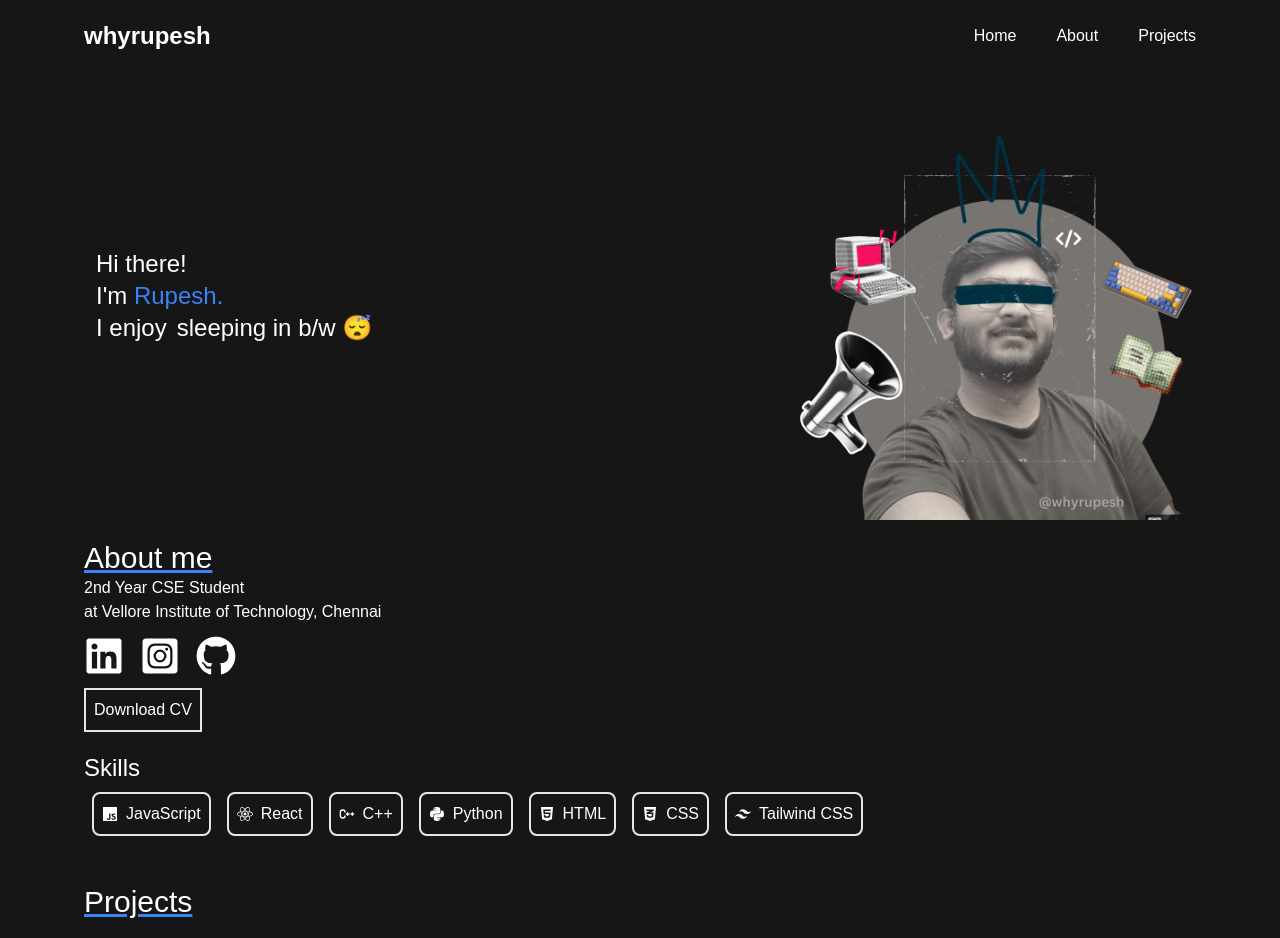
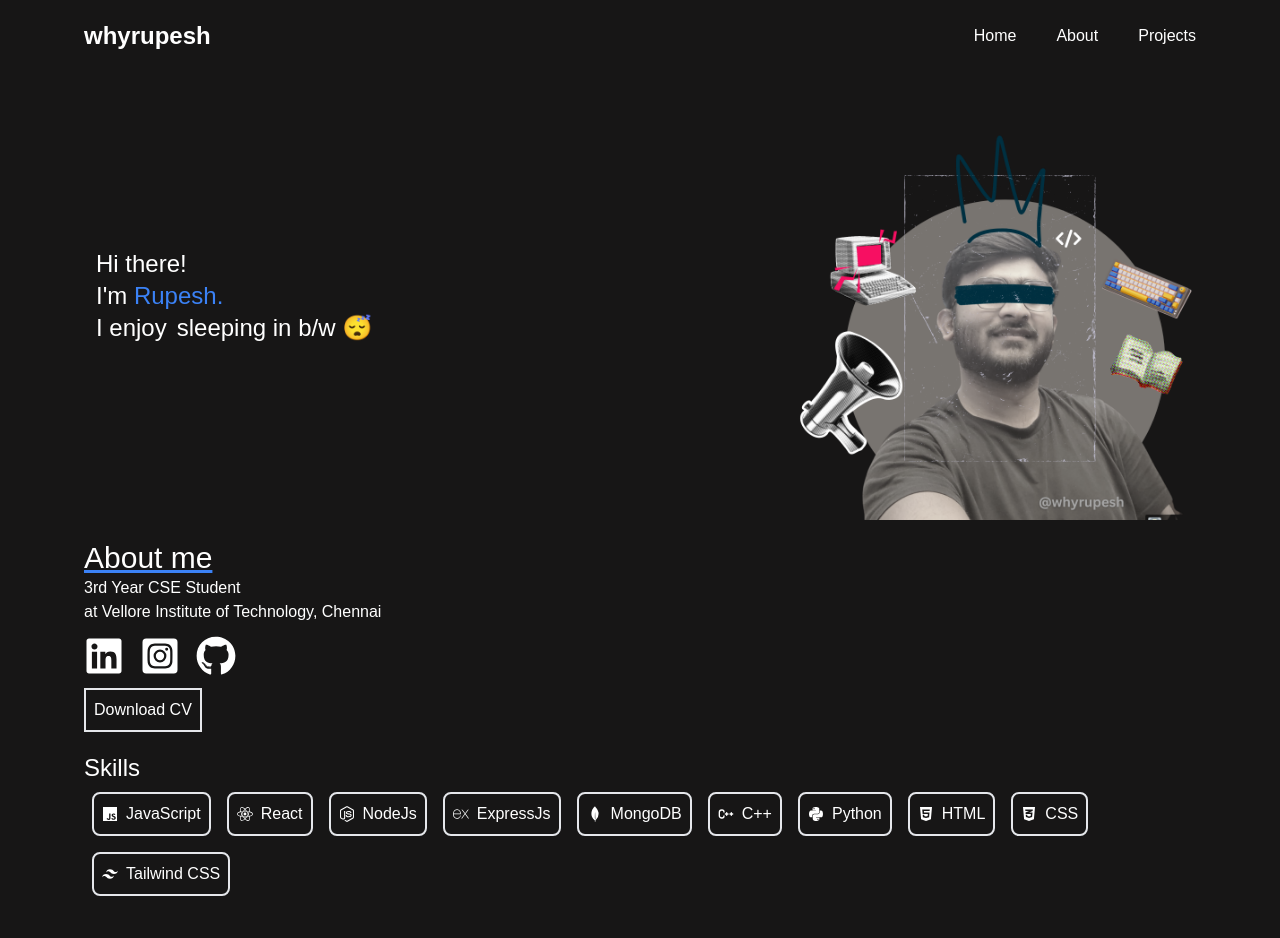
Before and after one commit to whyrupesh/rupesh-website, a React (Vite) app: page / in a window 1280 px wide. Shown: the top 938 px of the page. Built offline with nearby package versions, Linux system fonts and the light colour scheme.

Commit message:
resume modification

```diff
--- a/src/Components/About.jsx
+++ b/src/Components/About.jsx
@@ -7,7 +7,7 @@ import Skill from "./Skill";
 
 export default function () {
   const onButtonClick = () => {
-    const pdfUrl = "/static/Rupesh_Resume.pdf";
+    const pdfUrl = "/static/Rupesh Resume.pdf";
     const link = document.createElement("a");
     link.href = pdfUrl;
     link.download = "Rupesh Resume.pdf"; // specify the filename
@@ -20,7 +20,7 @@ export default function () {
       <div className="p-5">
         <h1 className="text-3xl underline  decoration-blue-500">About me</h1>
 
-        <div>2nd Year CSE Student</div>
+        <div>3rd Year CSE Student</div>
         <div>at Vellore Institute of Technology, Chennai</div>
         <div className="flex space-x-4 pt-3">
           <a href="https://www.linkedin.com/in/whyrupesh/">
--- a/src/Components/Skill.jsx
+++ b/src/Components/Skill.jsx
@@ -6,6 +6,9 @@ import { FaPython } from "react-icons/fa";
 import { RiTailwindCssFill } from "react-icons/ri";
 import { FaHtml5 } from "react-icons/fa";
 import { FaCss3Alt } from "react-icons/fa";
+import { SiMongodb } from "react-icons/si";
+import { SiExpress } from "react-icons/si";
+import { FaNodeJs } from "react-icons/fa";
 
 export default function Skill() {
   return (
@@ -20,6 +23,19 @@ export default function Skill() {
           <FaReact />
           <div>React</div>
         </div>
+        <div className="border-2 flex items-center space-x-2 w-fit p-2 rounded-lg	m-2">
+          <FaNodeJs />
+          <div>NodeJs</div>
+        </div>
+        <div className="border-2 flex items-center space-x-2 w-fit p-2 rounded-lg	m-2">
+          <SiExpress />
+          <div>ExpressJs</div>
+        </div>
+        <div className="border-2 flex items-center space-x-2 w-fit p-2 rounded-lg	m-2">
+          <SiMongodb />
+          <div>MongoDB</div>
+        </div>
+
         <div className="border-2 flex items-center space-x-2 w-fit p-2 rounded-lg	m-2">
           <TbBrandCpp />
           <div>C++</div>
--- a/src/index.css
+++ b/src/index.css
@@ -18,10 +18,10 @@ body {
 
 @keyframes animate {
   0% {
-    content: "coding bugs 👨‍💻";
+    content: "Building Softwares 👨‍💻";
   }
   25% {
-    content: "editing videos 🎥";
+    content: "Solving Problems 🐞";
   }
 
   50% {
```
Also changed, not shown: 2 other files (tests, documents, lock files or other folders).
